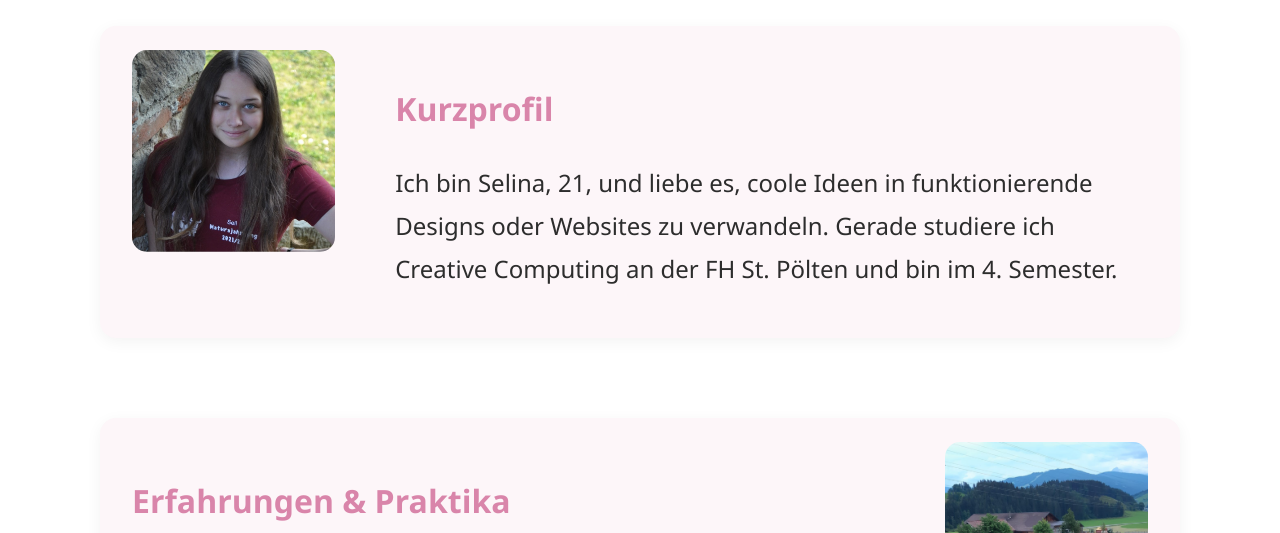
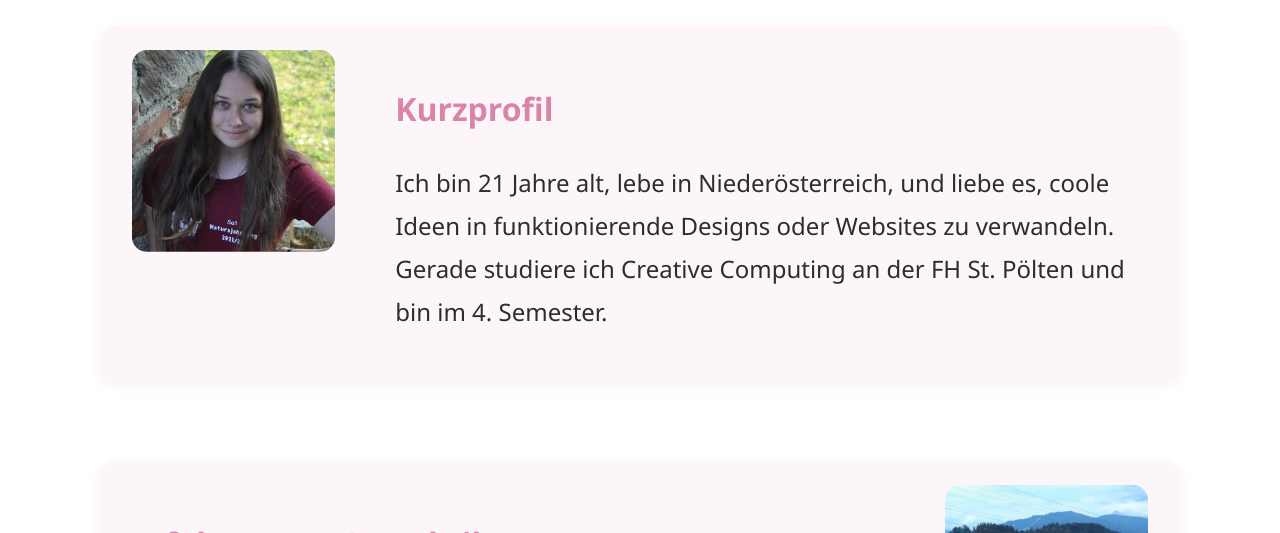
Before and after one commit to SelinaHacker/portfolio, a plain HTML site: page index.html in a window 1280 px wide. Shown: the part 721-1254 px from the top of the page. Drawn offline with Linux system fonts and the light colour scheme.

Commit message:
Initial commit

```diff
--- a/index.html
+++ b/index.html
@@ -50,7 +50,7 @@
                     <div class="about-text">
                         <h3>Kurzprofil</h3>
                         <p>
-                            Ich bin Selina, 21, und liebe es, coole Ideen in funktionierende Designs oder Websites
+                            Ich bin 21 Jahre alt, lebe in Niederösterreich, und liebe es, coole Ideen in funktionierende Designs oder Websites
                             zu verwandeln. Gerade studiere ich Creative Computing an der FH St. Pölten und bin
                             im 4. Semester.
                         </p>
```
